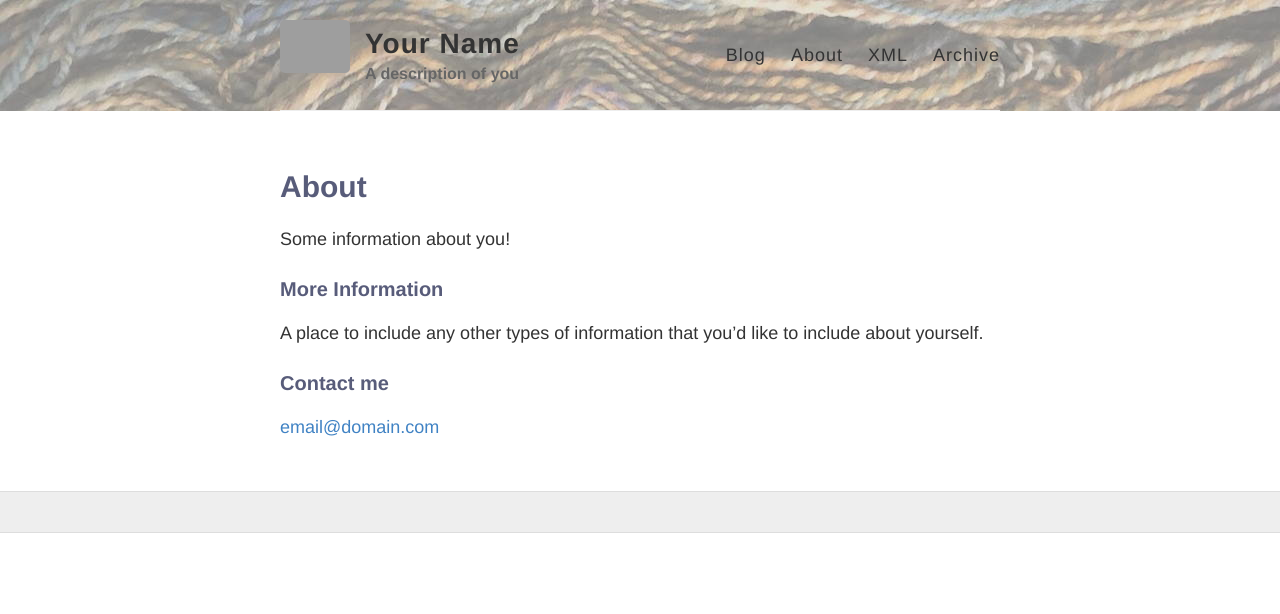
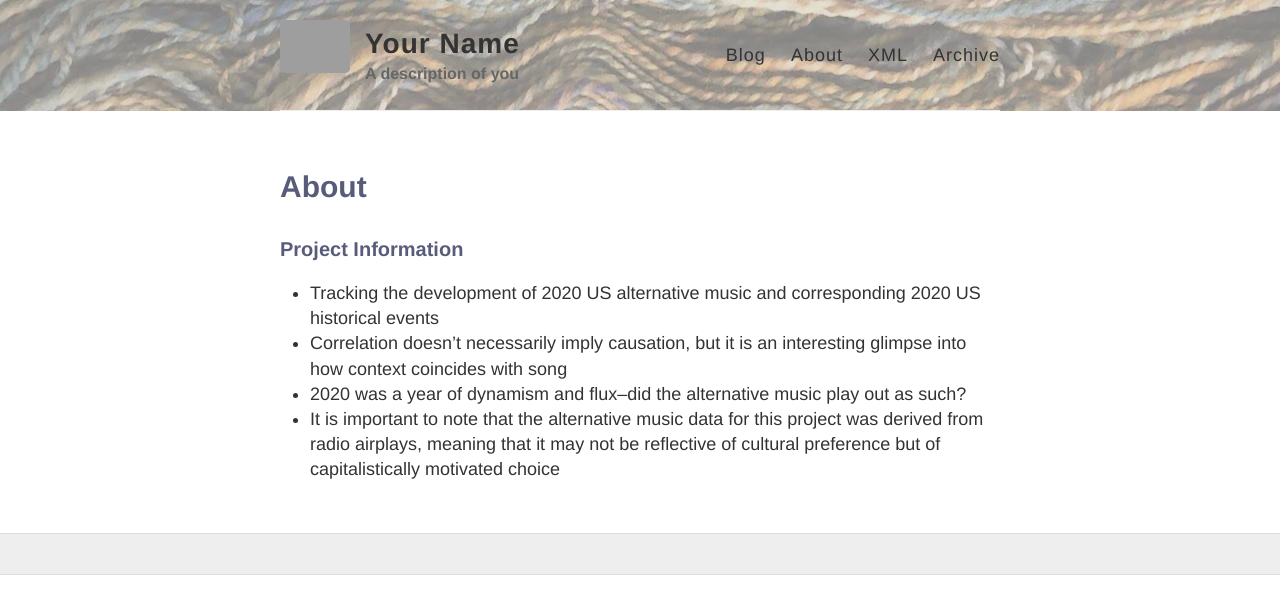
Before and after one commit to abbehar/abbehar, a Jekyll site: the page built from about.md, in a window 1280 px wide. Shown: the top 614 px of the page. Built offline with Jekyll 4.4.1, drawn with Linux system fonts in a browser that asks for light colours; grey boxes are pictures that could not be loaded.

Commit message:
Update about.md

```diff
--- a/about.md
+++ b/about.md
@@ -4,12 +4,9 @@ title: About
 permalink: /about/
 ---
 
-Some information about you!
+### Project Information
 
-### More Information
-
-A place to include any other types of information that you'd like to include about yourself.
-
-### Contact me
-
-[email@domain.com](mailto:email@domain.com)
+* Tracking the development of 2020 US alternative music and corresponding 2020 US historical events
+* Correlation doesn't necessarily imply causation, but it is an interesting glimpse into how context coincides with song
+* 2020 was a year of dynamism and flux--did the alternative music play out as such?
+* It is important to note that the alternative music data for this project was derived from radio airplays, meaning that it may not be reflective of cultural preference but of capitalistically motivated choice
```
